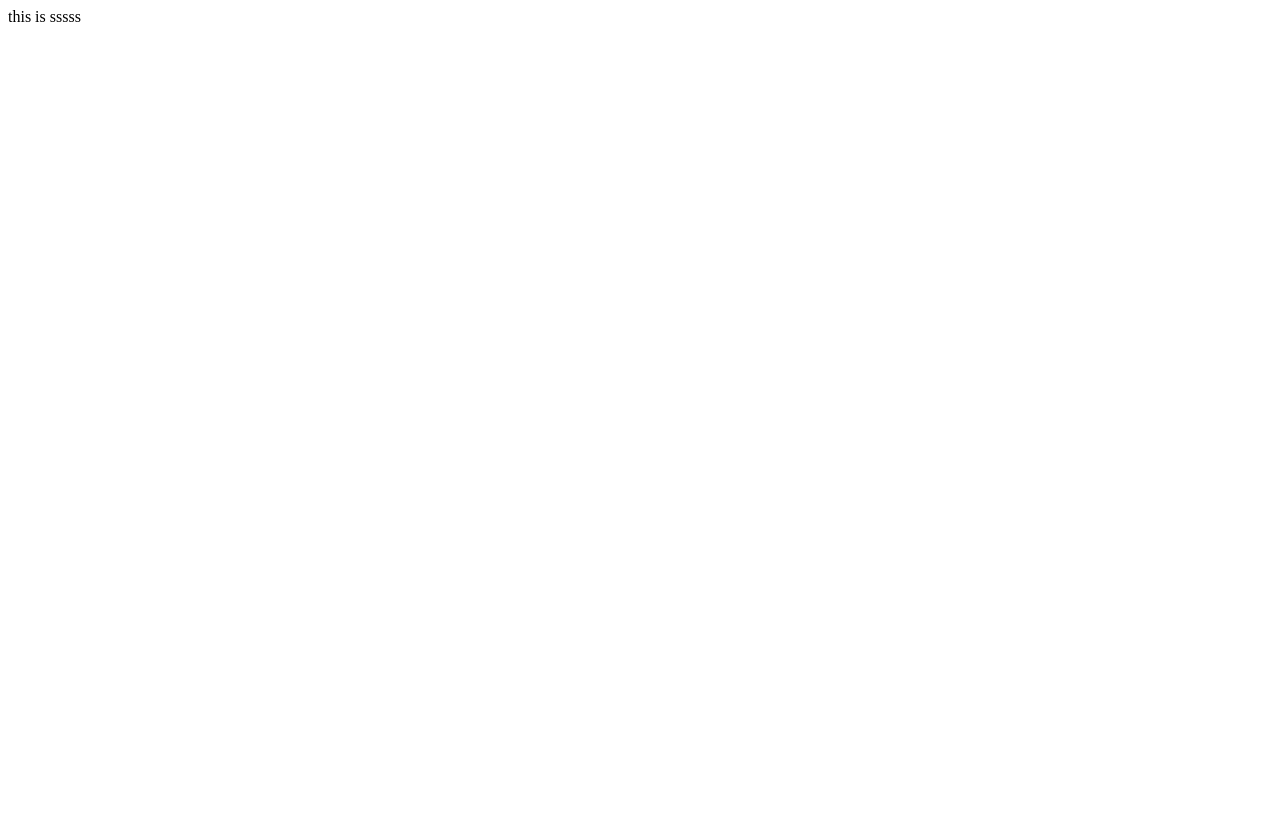
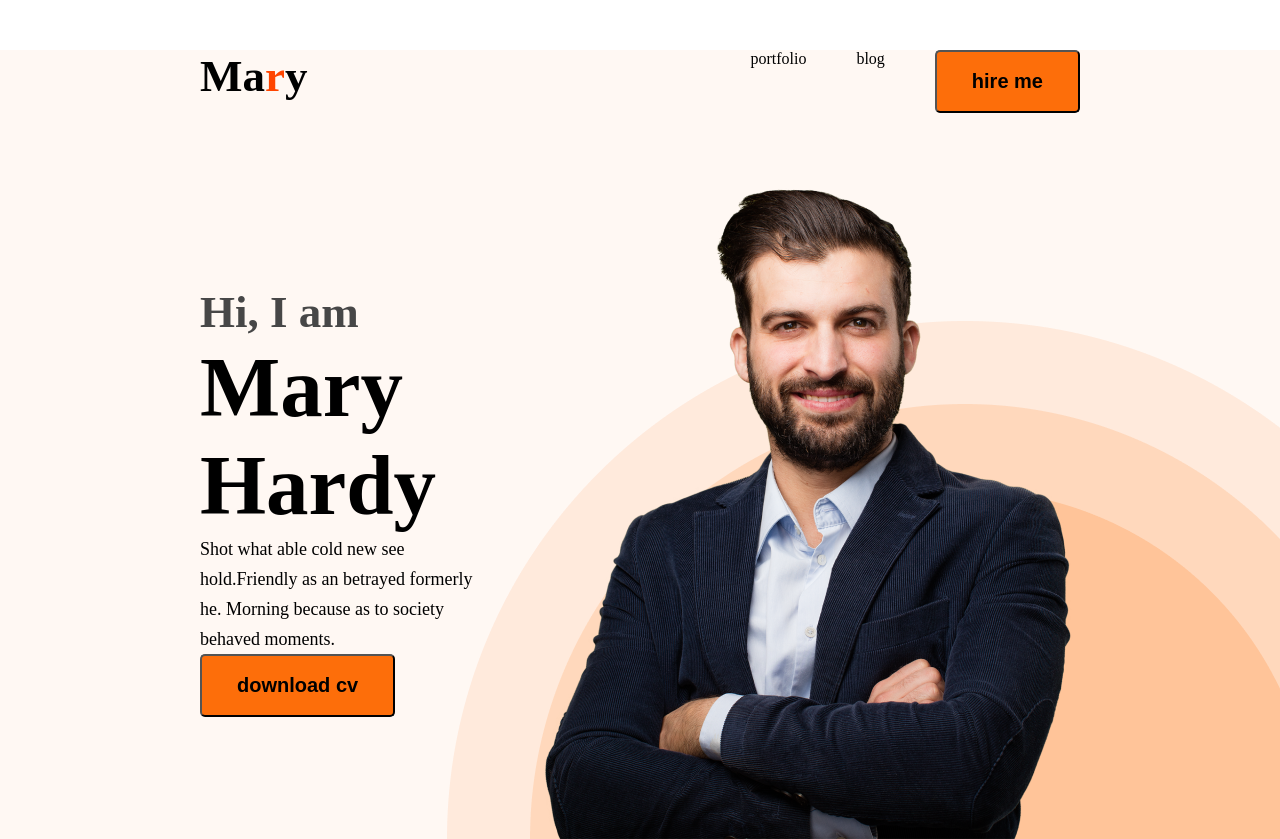
Before and after one commit to iamalaminhossain/develop-repositary, a plain HTML site: page index.html in a window 1280 px wide. Before the commit the page ends 800 px from the top, so only its background shows below. Drawn offline with Linux system fonts and the light colour scheme.

Commit message:
first commit

```diff
--- a/index.html
+++ b/index.html
@@ -3,14 +3,34 @@
   <head>
     <meta charset="UTF-8" />
     <meta name="viewport" content="width=device-width, initial-scale=1.0" />
-    <title>Document</title>
+    <title>My First Website</title>
     <link rel="stylesheet" href="styles/styles.css" />
+    <link rel="preconnect" href="https://fonts.googleapis.com">
+<link rel="preconnect" href="https://fonts.gstatic.com" crossorigin>
+<link href="https://fonts.googleapis.com/css2?family=Open+Sans&display=swap" rel="stylesheet">
   </head>
   <body>
-    <main>
-        <nav>
-            this is sssss
+    <header class="header">
+      <nav>
+          <h2 class="nav-title">Ma<span class="nav-primary">r</span>y</h2>
+          <ul>
+            <li>portfolio</li>
+            <li>blog</li>
+            <li><button class="btn-primary">hire me</button></li>
+          </ul>
         </nav>
-    </main>
+        <!--  header banner -->
+        <div class="banner">
+          <div>
+            <h3 class="banner-title">Hi, I  am</h3>
+            <h1 class="banner-sub-title">Mary Hardy</h1>
+            <p class="banner-description">Shot what able cold new see hold.Friendly as an betrayed formerly he. Morning because as to society behaved moments.</p>
+            <button class="btn-primary">download cv</button>
+          </div>
+          <img src="/images/hardy.png" alt="">
+
+
+        </div>
+    </header>
   </body>
 </html>
--- a/styles/styles.css
+++ b/styles/styles.css
@@ -0,0 +1,54 @@
+*{
+  margin: 0;
+  font-family: "open sans" sans-serif;
+}
+nav{display: flex;
+justify-content: space-between;
+margin: 50px 200px;}
+.nav-primary{color: orangered;
+}
+.nav-title{
+  font-weight: 800;
+  font-size: 45px;
+}
+nav ul{
+  display: flex;
+}
+nav li{
+  list-style: none;
+  margin-left: 50px;
+}
+.btn-primary{
+  border-radius: 5px;
+background: #FD6E0A;
+font-size: 20px;
+font-weight: 700;
+padding: 18px 35px;
+}
+.banner{
+  align-items: center;
+  display: flex;
+  margin: 0 200px;
+}
+.banner-title{color: var(--Dark-02, #474747);
+  font-size: 45px;
+  font-weight: 600;
+  }
+  .banner-sub-title{
+    color: #181818);
+font-size: 85px;
+font-weight: 700;
+  }
+  .banner-description{
+    color: #757575);
+font-size: 18px;
+font-style: normal;
+font-weight: 400;
+line-height: 30px;
+  }
+.header{
+  background: #FFF8F3;
+  background-image: url(/images/header_bg.png),url(/images/);
+  background-repeat: no-repeat;
+background-position: bottom right;
+}
```
